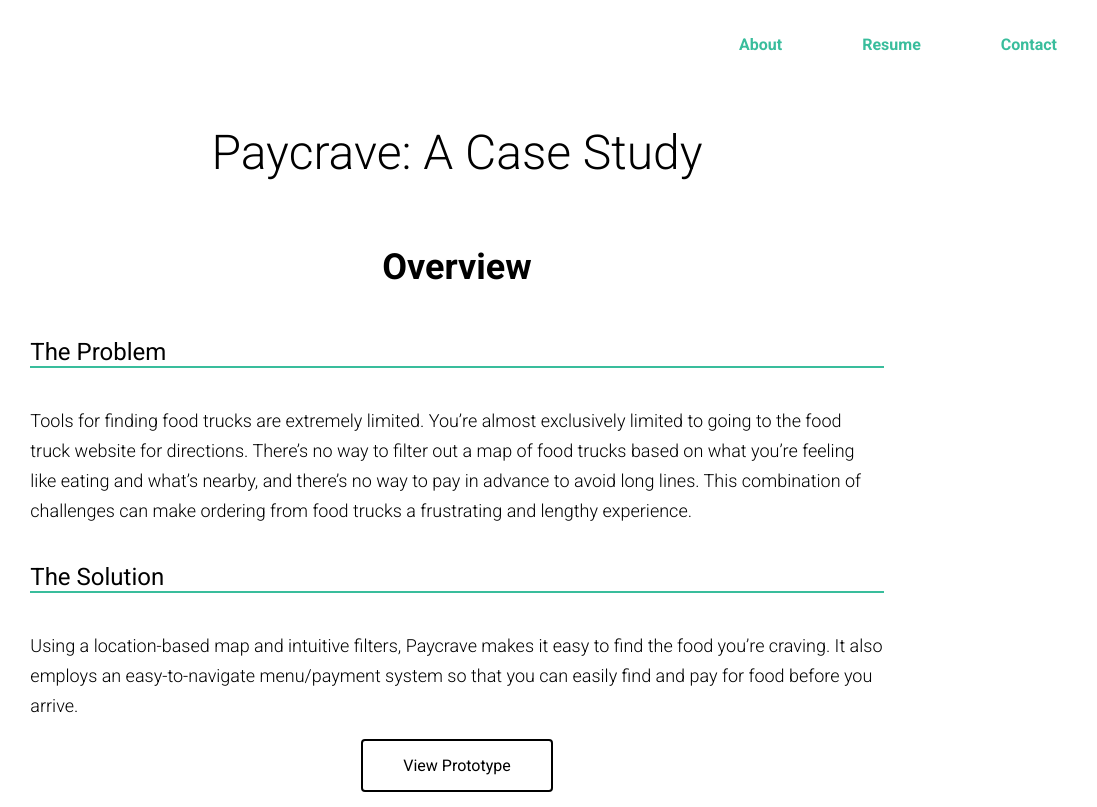
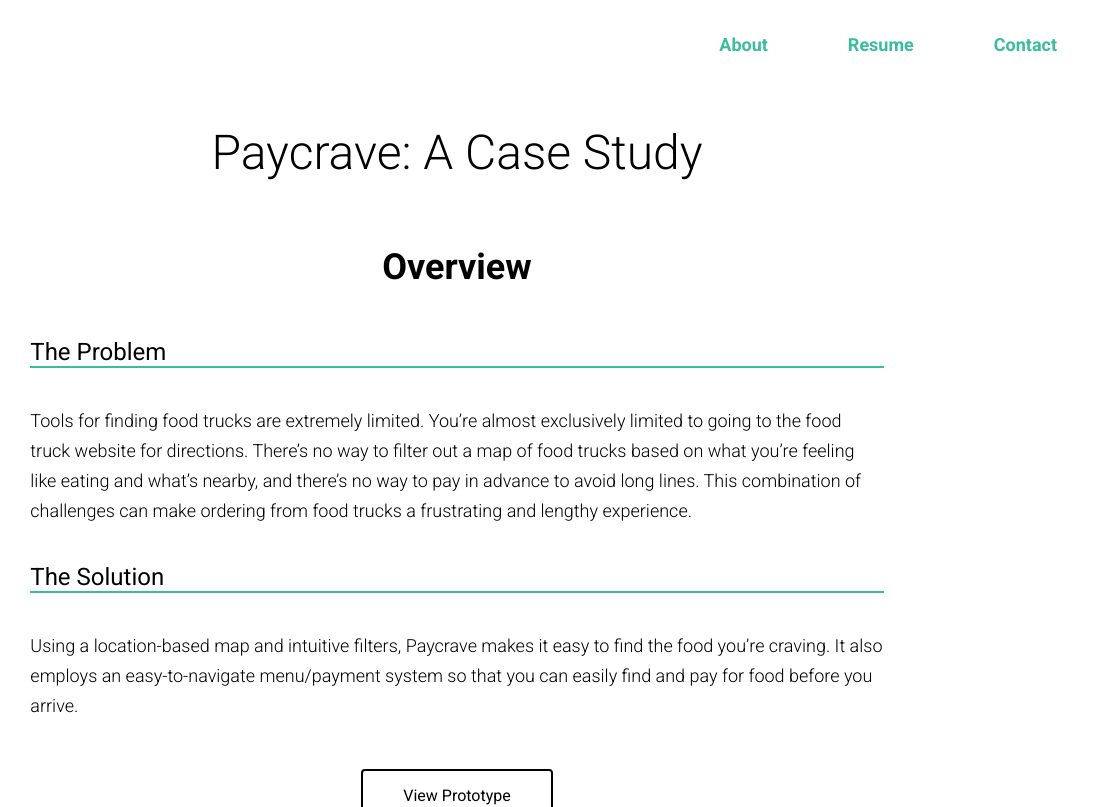
Before and after one commit to hurdellie/portfolio, a plain HTML site: page paycrave.html in a window 1280 px wide. Shown: the top 807 px of the page, 183-1280 px from the left. Drawn offline with Linux system fonts and the light colour scheme.

Commit message:
changed ul size to 18px thoughout site

```diff
--- a/css/delish.css
+++ b/css/delish.css
@@ -29,6 +29,7 @@
   padding-top: 20px;
   padding-bottom: 20px;
   padding-right: 20px;
+  font-size: 18px;
 }
 
 .post {
--- a/css/paycrave.css
+++ b/css/paycrave.css
@@ -29,7 +29,7 @@
   padding-top: 20px;
   padding-bottom: 20px;
   padding-right: 20px;
-
+  font-size: 18px;
 }
 
 .post {
--- a/css/style.css
+++ b/css/style.css
@@ -121,6 +121,7 @@
  justify-self: center;
  grid-column: 1/-1;
  margin-bottom: 50px;
+ margin-top: 30px;
 
 }
 
```
Also changed, not shown: delish.html (+1 -1 lines), images/delish/save-recipe-correct-user-flow.png (added), 1 other file.
